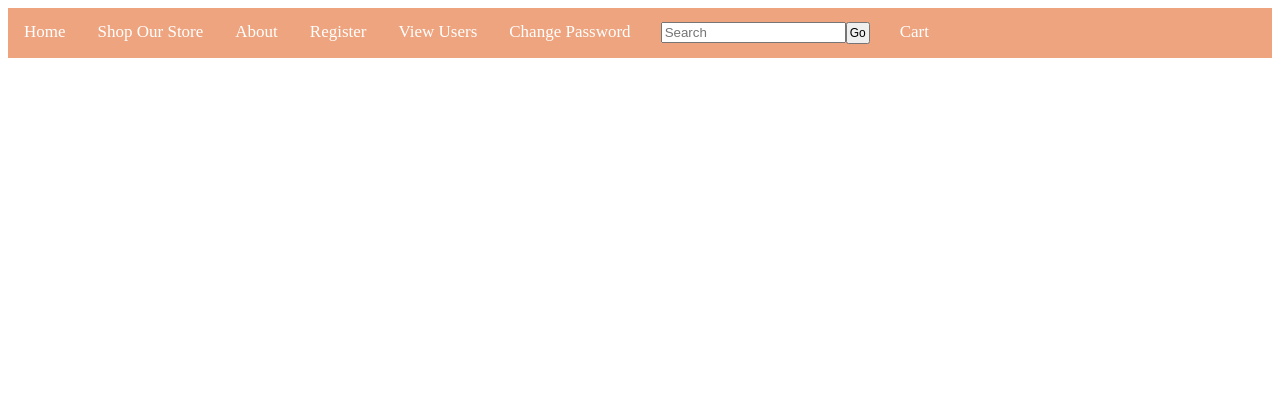
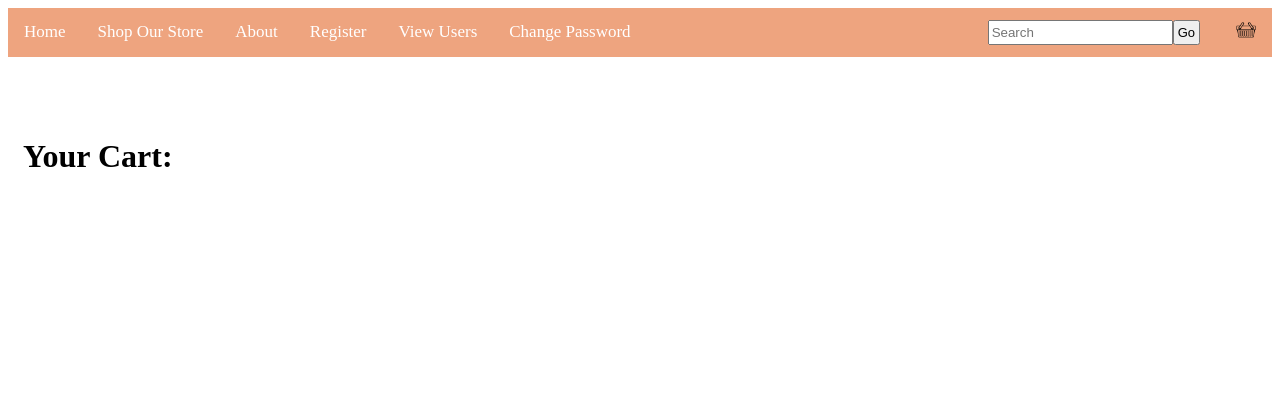
Before and after one commit to sarahmccrie/myProject, a PHP site: page /cart.php in a window 1280 px wide. Shown: the top 420 px of the page. Run offline with PHP 8.4, Linux system fonts and the light colour scheme; data that the repository does not hold is empty.

Commit message:
float search and cart to right of navbar
fixed sizing of nav bar to remove bug
started cart page

```diff
--- a/cart.php
+++ b/cart.php
@@ -9,7 +9,7 @@
 </head>
 <body>
 <?php include('includes/header.php'); ?>
-
+    <h1>Your Cart:</h1>
 
 
 <?php include('includes/footer.html'); ?>
--- a/css/abouthome.css
+++ b/css/abouthome.css
@@ -8,8 +8,8 @@
 
 /*home page/index page css*/
 .homebanner {
-    width: 94%;
-    height: 400px;;
+    width: 100%;
+    height: 400px;
     background-image: url("/myProject/images/other/mutedgif.gif");
     background-color: var(--muteyellow);
     text-align: center;
--- a/css/headernav.css
+++ b/css/headernav.css
@@ -1,5 +1,4 @@
-/*Hex codes: Royal Blue #00539CFF, Peach #EEA47FFF*/
-
+/*variable declaration to use for easy colouring*/
 :root {
     --blue: #00539CFF;
     --darkblue: #010140;
@@ -7,10 +6,8 @@
     --muteyellow: #f6f3ee;
 }
 
+
 /*navbar css to use in header.php*/
-
-
-
 #navbar {
   overflow: hidden;
   background-color: var(--peach);
@@ -32,6 +29,8 @@
     font-weight: bold;
 }
 
+
+/*css for the active page nav link*/
 .active {
     background-color: var(--darkblue);
     color: white;
@@ -39,22 +38,47 @@
 }
 
 
+/*variation for the cart link*/
+.activecart{
+    background-color: var(--muteyellow);
+}
+
+/*div to separate search and cart options from left-floating links*/
+.rightfloatsection{
+    float: right;
+    display: block;
+}
+
+/*css for search section*/
 .navbarsearch{
     float: left;
     display: block;
     color: white;
     text-align: center;
-    padding: 14px;
+    padding-top: 12px;
     text-decoration: none;
     font-size: 17px;
+}
 
+.searchbarforinput{
+    height: 19px;
+    margin-left: 20px;
 }
 
 .gobutton{
-    padding: 2px;
-    font-size: 12px;
+    padding: 3px;
+    font-size: 13px;
+    margin-right: 20px;
 }
 
+
+/*css for cart image on navbar*/
+.cartnaviconimage{
+    width: 20px;
+    height: 16px;
+}
+
+/*css to keep nav on top of page*/
 
 .content {
   padding: 16px;
--- a/includes/header.php
+++ b/includes/header.php
@@ -28,9 +28,11 @@
         <a <?php if ($_SERVER['REQUEST_URI'] == "/myProject/view_users.php") { ?> class="active" <?php } ?> href="view_users.php">View Users</a>
         <a <?php if ($_SERVER['REQUEST_URI'] == "/myProject/password.php") { ?> class="active" <?php } ?> href="password.php">Change Password</a>
 
-        <div class="navbarsearch"><input class="searchbar" type="text" placeholder="Search"><button class="gobutton" type="submit">Go</button></div>
+        <div class="rightfloatsection">
+        <div class="navbarsearch"><input class="searchbarforinput" type="text" placeholder="Search"><button class="gobutton" type="submit">Go</button></div>
 
-        <a <?php if ($_SERVER['REQUEST_URI'] == "/myProject/cart.php") { ?> class="active" <?php } ?> href="cart.php">Cart</a>
+        <a <?php if ($_SERVER['REQUEST_URI'] == "/myProject/cart.php") { ?> class="activecart" <?php } ?> id="cartnavicon" href="cart.php"><img class="cartnaviconimage" src="images/other/cart.png"></a>
+        </div>
 
 
     </nav>
```
Also changed, not shown: images/other/cart.png, images/other/mutedbg.png (deleted), 3 other files.
